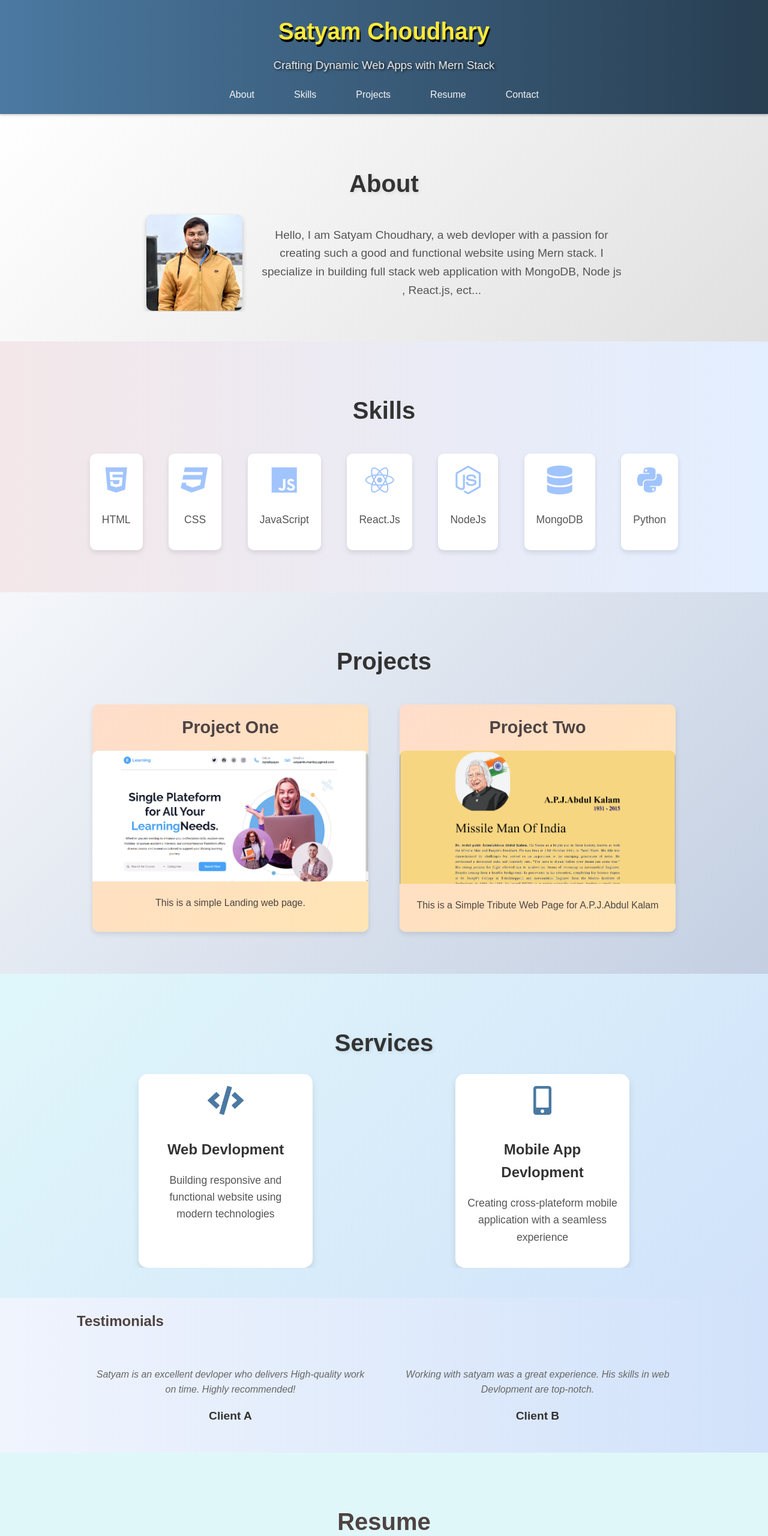
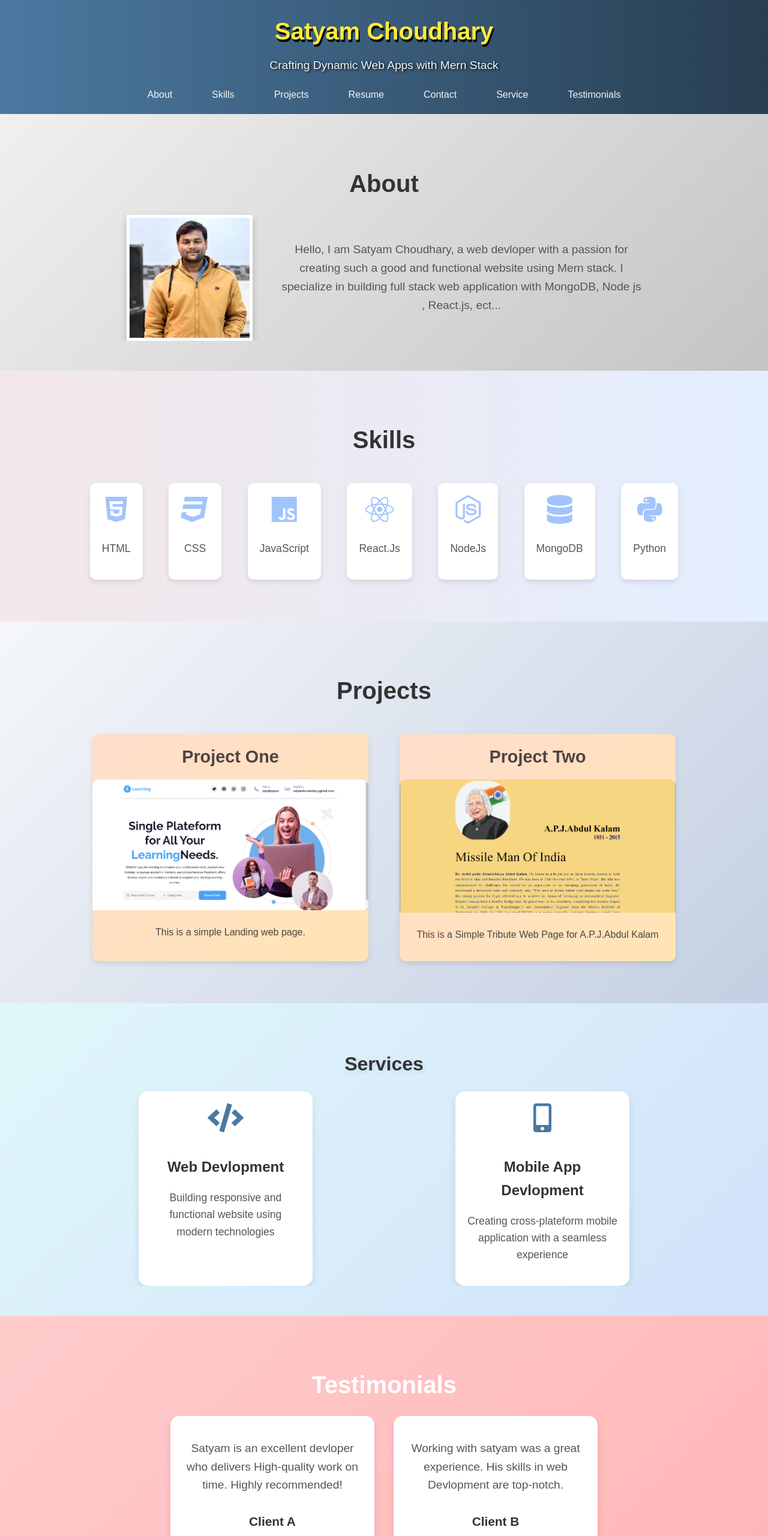
Before and after one commit to Satyamgithub11/CODSOFT, a plain HTML site: page level 1 Portfolio/index.html in a window 1280 px wide. Shown: the top 2560 px of the page at 60% size. Drawn offline with Linux system fonts and the light colour scheme.

Commit message:
final commit

```diff
--- a/level 1 Portfolio/index.html
+++ b/level 1 Portfolio/index.html
@@ -19,6 +19,8 @@
                     <li><a href="#projects">Projects</a></li>
                     <li><a href="#resume">Resume</a></li>
                     <li><a href="#contact">Contact</a></li>
+                    <li><a href="#service">Service</a></li>
+                    <li><a href="#testimonial">Testimonials</a></li>
                 </ul>
             </nav>
         </div>
@@ -162,8 +164,5 @@
             </div>
         </div>
     </footer>
-
-
-
 </body>
 </html>
--- a/level 1 Portfolio/style.css
+++ b/level 1 Portfolio/style.css
@@ -8,7 +8,17 @@ body {
     color: #4f4343;
     background: linear-gradient(to right, #f0f4fd, #d1e2fa);
     box-shadow: 3px 3px 8px rgb(0, 0, 0, 0.1);
+    scroll-behavior: smooth;
 
+}
+
+a{
+    color: inherit;
+    text-decoration: none;
+}
+
+a:hover {
+    text-decoration: underline;
 }
 
 header {
@@ -16,19 +26,14 @@ header {
     color: #f4f4f4;
     padding: 20px 0;
     text-align: center;
-    position: static;
-    top: 0;
-    z-index: 1000;
     box-shadow: 0 2px 4px rgba(0, 0, 0, 0.2);
-    perspective: 1000px;
+
 
 }
 
 header h1 {
     margin: 0;
     font-size: 2.5rem;
-    transform: rotateY(15deg);
-    perspective: 500px;
     color: #ffeb3b;
     text-shadow: 2px 4px #000;
 }
@@ -36,8 +41,6 @@ header h1 {
 header p {
     font-size: 1.2rem;
     margin: 10px 0 0;
-    transform: rotateY(15deg);
-    perspective: 500px;
     text-shadow:2px 1px 4px #000;
 }
 
@@ -75,11 +78,12 @@ header nav ul li a:hover {
     overflow: hidden;
 }
 
+/* about section */
+
 #about {
-    background: linear-gradient(135deg, #fff, #e0e0e0);
+    background: linear-gradient(135deg, #f0f0f0, #c4c4c4);
     padding: 50px 0;
     text-align: center;
-    box-shadow: 0 4px 8px rgba(0, 0, 0, 0.1);
 }
 
 
@@ -87,36 +91,36 @@ header nav ul li a:hover {
     font-size: 2.5rem;
     margin-bottom: 20px;
     color: #333;
-    text-shadow: 2px 2px 6px rgba(0, 0, 0, 0.1);
 }
 
-#about .about-content {
+.about-content {
     display: flex;
     align-items: center;
     justify-content: center;
     flex-wrap: wrap;
-    gap: 2rem;
+    gap: 3rem;
 }
 
-#about  img {
-    width: 160px;
+.about-content img {
+    width: 200px;
     height: auto;
-    transition: transform 1s, box-shadow 1s;
-    transform-style: preserve-3d;
-    border-radius: 10px;
-    box-shadow: 0 4px 8px rgba(0, 0, 0, 0.2);
-    background: linear-gradient(135deg, #a1c4fd, #c2e9fb);
+    border: 5px solid #fff;
+    box-shadow: 0 6px 12px rgba(0, 0, 0, 0.2);
+    transition: transform 0.5s, box-shadow 0.5s;
 }
 
-#about img:hover {
-    transform: rotateY(360deg);
-    box-shadow: 0 8px 16px rgba(0, 0, 0, 0.4);
+.about-content img:hover {
+    transform: rotateY(180deg) scale(1.1);
+    box-shadow: 0 12px 24px rgba(0, 0, 0, 0.3);
+
 }
 
-#about p {
+.about-content p {
     max-width: 600px;
     font-size: 1.2em;
     color: #555;
+    margin-top: 20px;
+    line-height: 1.6;
 }
 
 /* skills section */
@@ -163,6 +167,7 @@ header nav ul li a:hover {
 .skill i:hover{
     transform: rotate(360deg);
 }
+
 body::before {
     content: "";
     position: fixed;
@@ -224,7 +229,6 @@ a:hover {
     border-radius: 10px;
     box-shadow: 0 4px 8px rgba(0, 0, 0, 0.1);
     transition: transform 0.5s, box-shadow 0.5s;
-    transform-style:preserve-3d;
 
 }
 
@@ -239,7 +243,6 @@ a:hover {
     height: auto;
     border-radius: 10px 10px 0 0;
     transition: transform 0.5s;
-    transform-style: preserve-3d;
 }
 
 .project:hover img {
@@ -263,7 +266,7 @@ a:hover {
 }
 
 #services h2 {
-    font-size: 2.5rem;
+    font-size: 2rem;
     margin-bottom: 20px;
     color: #333;
     text-shadow: 2px 2px 6px rgba(0, 0, 0, 0.1);
@@ -315,27 +318,50 @@ a:hover {
 }
 
 /* testimonals section */
+#testimonials {
+    background: linear-gradient(135deg, #ffcccc, #ffb6b9);
+    padding: 50px 0;
+    text-align: center;
+}
+
+#testimonials h2 {
+    font-size: 2.5rem;
+    margin-bottom: 20px;
+    color: #fff;
+}
+
 .testimonials-content {
     display: flex;
     flex-wrap: wrap;
-    justify-content: space-around;
+    justify-content: center;
+    gap: 2rem;
 }
 
 .testimonial {
-    width: 45%;
-    margin: 20px 0;
-    text-align: center;
+    width: 300px;
+    padding: 20px;
+    background: #ffffff;
+    border-radius: 15px;
+    box-shadow: 0 6px 12px rgba(0, 0, 0, 0.1);
+    transition: transform 0.5s, box-shadow 0.5s;
+    transform-style: preserve-3d;
+}
+
+.testimonial:hover{
+    transform: rotateY(10deg) scale(1.05);
+    box-shadow: 0 12px 24px rgba(0, 0, 0, 0.2);
 }
 
 .testimonial p{
-    font-style: italic;
-    color: #666;
+    font-size: 1.2em;
+    color: #555;
+    margin-bottom: 15px;
 }
 
 .testimonial h4 {
-    margin-top: 10px;
-    font-size: 1.2em;
+    font-size: 1.3em;
     color: #333;
+    margin-bottom: 5px;
 }
 
 /* resume section */
```
